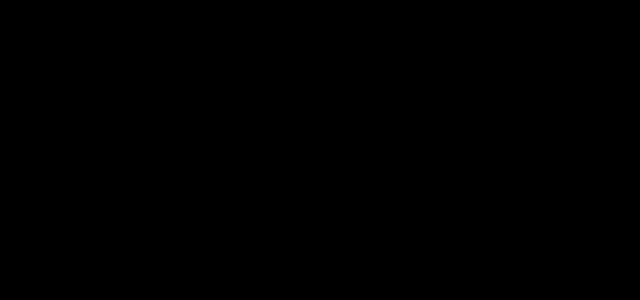
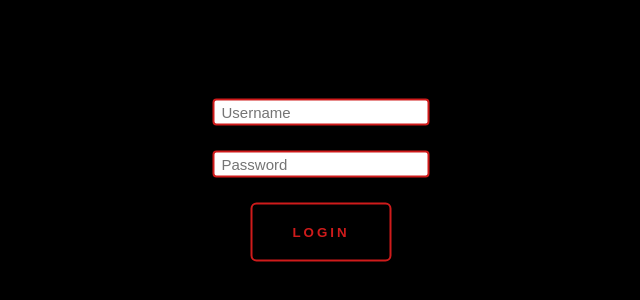
Before and after one commit to SamFerebee/dffl_frontend, a React (Create React App) app: page /login in a window 1280 px wide. Shown: the part 220-520 px from the top of the page, without its empty margins (319-959 px from the left). Built offline with nearby package versions, Linux system fonts and the light colour scheme.

Commit message:
creating and logging in users

```diff
--- a/src/App.js
+++ b/src/App.js
@@ -1,14 +1,35 @@
 import React, { useState, useEffect } from "react"
 import { Switch, Route, useHistory } from "react-router-dom"
 import LandingPage from "./components/LandingPage";
+import LoginOrCreate from "./components/account_stuff/LoginOrCreate";
+import Login from "./components/account_stuff/Login";
+import CreateAccount from "./components/account_stuff/CreateAccount";
+import Home from "./components/Home";
 
 function App() {
   const history = useHistory();
+  const [currentUser, setCurrentUser] = useState(null);
+  const sendToLoginOrCreate = () => history.push("/log_or_create");
+  const sendToLogin = () => history.push("/login");
+  const sendToCreateAccount = () => history.push("/create_account");
+  const sendToHome = () => history.push("/home");
   return (
     <>
       <Switch>
         <Route exact path = "/">
-          <LandingPage />
+          <LandingPage sendToLoginOrCreate={sendToLoginOrCreate}/>
+        </Route>
+        <Route exact path = "/log_or_create">
+          <LoginOrCreate sendToLogin={sendToLogin} sendToCreate={sendToCreateAccount}/>
+        </Route>
+        <Route exact path = "/login">
+          <Login setCurrentUser={setCurrentUser} sendToHome={sendToHome}/>
+        </Route>
+        <Route exact path = "/create_account">
+          <CreateAccount setCurrentUser={setCurrentUser} sendToHome={sendToHome}/>
+        </Route>
+        <Route exact path = "/home">
+          <Home user={currentUser}/>
         </Route>
       </Switch>
     </>
--- /dev/null
+++ b/src/components/Home.js
@@ -0,0 +1,12 @@
+import React, { useState, useEffect } from "react"
+
+const Home = ({user}) => {
+    return(
+        <span>
+             <h1 style={{color: "red"}}>{user.username}</h1>
+             <img src={user.avatar.url}/>
+        </span>
+    )
+}
+
+export default Home
--- a/src/components/LandingPage.js
+++ b/src/components/LandingPage.js
@@ -1,6 +1,6 @@
 import React, { useState, useEffect, useRef } from "react"
 
-const LandingPage = () => {
+const LandingPage = ({sendToLoginOrCreate}) => {
     const [revealString, setRevealString] = useState("");
     const fullDFFLString = "DFFL", index = useRef(0);
     const [enterString, setEnterString] = useState("");
@@ -13,7 +13,7 @@ const LandingPage = () => {
             index.current++;
         }
         if(index.current < fullDFFLString.length){
-            let addChar = setInterval(tick,1000);
+            let addChar = setInterval(tick,500);
             return () => clearInterval(addChar);
         }
     }, [revealString]);
@@ -33,10 +33,13 @@ const LandingPage = () => {
             for(let i = 0; i < fullDeltaString.length; ++i){
                 setTimeout(function() {
                     setDeltaString(prev => prev + fullDeltaString[i]);
-                }, i * 1000)
+                }, i * 500)
             }
-        }, 1000);
-        setTimeout(function(){ setEnterString("ENTER");}, 5000);
+        }, 500);
+
+        setTimeout(function(){
+            setEnterString(<button className="buttonStandard" onClick={sendToLoginOrCreate}>ENTER</button>);
+        }, 2500);
     }, [])
 
     return(
--- /dev/null
+++ b/src/components/account_stuff/CreateAccount.js
@@ -0,0 +1,63 @@
+import React, { useState, useEffect, useRef } from "react"
+
+const CreateAccount = ({setCurrentUser, sendToHome}) => {
+    const [createFormInfo, setCreateFormInfo] = useState({
+        username: "",
+        email: "",
+        password: "",
+        confirmation: ""
+      })
+
+    const [avatar, setAvatar] = useState(null);
+
+    const handleCreateChange = e => {
+        const key = e.target.name;
+        const val = e.target.value;
+        let temp = {...createFormInfo, [key]: val};
+        setCreateFormInfo(temp);
+    }
+
+    const handleSubmit = e => {
+      e.preventDefault();
+      createAccount(createFormInfo);
+    }
+
+    const createAccount = accountInfo => {
+        const formData = new FormData();
+        formData.append("username", createFormInfo.username);
+        formData.append("email", createFormInfo.email);
+        formData.append("password", createFormInfo.password);
+        formData.append("confirmation", createFormInfo.confirmation);
+        formData.append("avatar", avatar);
+        fetch("http://localhost:3000/create_account", {
+          method: "POST",
+          body: formData
+        })
+          .then(r=>r.json())
+          .then(result => {
+            if (result.username){
+                setCurrentUser(result);
+                sendToHome();
+                localStorage.setItem("user", result);
+            }else{
+                console.log(result)
+                alert(result);
+            }
+          })
+      }
+
+    return(
+        <span id="createAcctBox">
+          <form onSubmit={handleSubmit}>
+            <input className="signupField" type="text" name="username" placeholder="Username" onChange={handleCreateChange} value={createFormInfo.name}/>
+            <p></p><input className="signupField" type="email" name="email" placeholder="Email" onChange={handleCreateChange} value={createFormInfo.email}/>
+            <p></p><input type="file" name="avatar" placeholder="Avatar" onChange={(e) => setAvatar(e.target.files[0])}/>
+            <p></p><input className="signupField" type="password" name="password" placeholder="Password" onChange={handleCreateChange} value={createFormInfo.password}/>
+            <p></p><input className="signupField" type="password" name="confirmation" placeholder="Confirm Password" onChange={handleCreateChange} value={createFormInfo.confirmation}/><br></br><br></br>
+            <input className="aFormSubmit" type="submit" id="createAcctSubmit" value="Create Account"/>
+          </form>
+        </span>
+    )
+}
+
+export default CreateAccount
--- /dev/null
+++ b/src/components/account_stuff/Login.js
@@ -0,0 +1,53 @@
+import React, { useState, useEffect, useRef } from "react"
+
+const Login = ({setCurrentUser, sendToHome}) => {
+    const [formInfo, setFormInfo] = useState({
+        username: "",
+        password: ""
+    })
+
+    const handleChange = e => {
+        const key = e.target.name;
+        const val = e.target.value;
+        let temp = {...formInfo, [key]: val};
+        setFormInfo(temp);
+    }
+
+    const login = e => {
+        e.preventDefault();
+        handleLogin(formInfo);
+    }
+
+    const handleLogin = formInfo => {
+        fetch("http://localhost:3000/login",{
+          method: "POST",
+          headers:{
+            "Content-type": "application/json"
+          },
+          body: JSON.stringify(formInfo)
+        })
+          .then(r=> r.json())
+          .then(result => {
+            console.log(result)
+            if (result.username){
+              setCurrentUser(result);
+              localStorage.setItem("user", result);
+              sendToHome();
+            }else{
+              alert(result);
+            }
+          })
+      }
+
+    return(
+        <span id="loginBox">
+          <form onSubmit={login}>
+              <input className="loginField" type="text" name="username" placeholder="Username" onChange={handleChange} value={formInfo.name}/> <br></br><br></br>
+              <input className="loginField" type="password" name="password" placeholder="Password" onChange={handleChange} value={formInfo.password}/> <br></br><br></br>
+              <input className="aFormSubmit" type="submit" id="loginSubmit" value="Login"/>
+          </form>
+        </span>
+    )
+}
+
+export default Login
--- /dev/null
+++ b/src/components/account_stuff/LoginOrCreate.js
@@ -0,0 +1,13 @@
+import React, { useState, useEffect, useRef } from "react"
+
+const LoginOrCreate = ({sendToLogin, sendToCreate}) => {
+
+    return(
+        <span id="logOrCreateBox">
+            <button className="buttonStandard" onClick={sendToLogin}>Login</button><br></br><br></br><span>or</span><br></br><br></br>
+            <button className="buttonStandard" onClick={sendToCreate}>Create An Account</button>
+        </span>
+    )
+}
+
+export default LoginOrCreate
--- a/src/index.css
+++ b/src/index.css
@@ -21,7 +21,7 @@ body {
 }
 
 .landingRevealString::before {
-  /* content: "DFFL"; */
+  content: "DFFL";
   position: absolute;
   color: transparent;
   background-image: repeating-linear-gradient(
@@ -39,7 +39,7 @@ body {
 }
 
 .landingRevealString::after {
-  /* content: "DFFL"; */
+  content: "DFFL";
   position: absolute;
   color: transparent;
   background-image: repeating-linear-gradient(
@@ -77,17 +77,72 @@ body {
   transform: translate(-50%, -50%);
 }
 
-.enterText:hover{
-  color:white;
-  display: inline;
+
+#deltaText{
+  color:#cf1b1b;
+  position: absolute;
+  display:block;
+  font-size: 30px;
+  transform: translate(-50%, -50%);
+  left: 50%;
+  top: 50%;
 }
 
-#deltaText{
-  color:#cf1b1b;;
+.buttonStandard{
+  padding: 20px 40px;
+  background: none;
+  border: none;
+  text-transform: uppercase;
+  font-weight: bold;
+  letter-spacing: 3px;
+  cursor: pointer;
+  border: 2px solid #cf1b1b;
+  border-radius: 6px;
+  color: #cf1b1b;
+}
+
+.buttonStandard:hover{
+  background-color: white;
+}
+
+#logOrCreateBox, #loginBox, #createAcctBox{
+  left: 50%;
+  top: 50%;
+  transform: translate(-50%, -50%);
   position: absolute;
-  left: 50%;
-  display:block;
-  font-size: 30px;
-  left: 28%;
-  top: 50%;
+  color: #cf1b1b;
+  text-align: center;
 }
+
+.loginField, .signupField{
+  /* background-color: lightskyblue; */
+  border-radius: 4px;
+  color: black;
+  padding-top: 3px;
+  padding-bottom: 3px;
+  padding-right: 7px;
+  padding-left: 7px;
+  font-size: 15px;
+  border: 2px solid #cf1b1b;
+}
+
+.loginField:focus, .signupField:focus{
+  outline: none;
+}
+
+.aFormSubmit{
+  padding: 20px 40px;
+  background: none;
+  border: none;
+  text-transform: uppercase;
+  font-weight: bold;
+  letter-spacing: 3px;
+  cursor: pointer;
+  border: 2px solid #cf1b1b;
+  border-radius: 6px;
+  color: #cf1b1b;
+}
+
+.aFormSubmit:hover{
+  background-color: white;
+}
```
